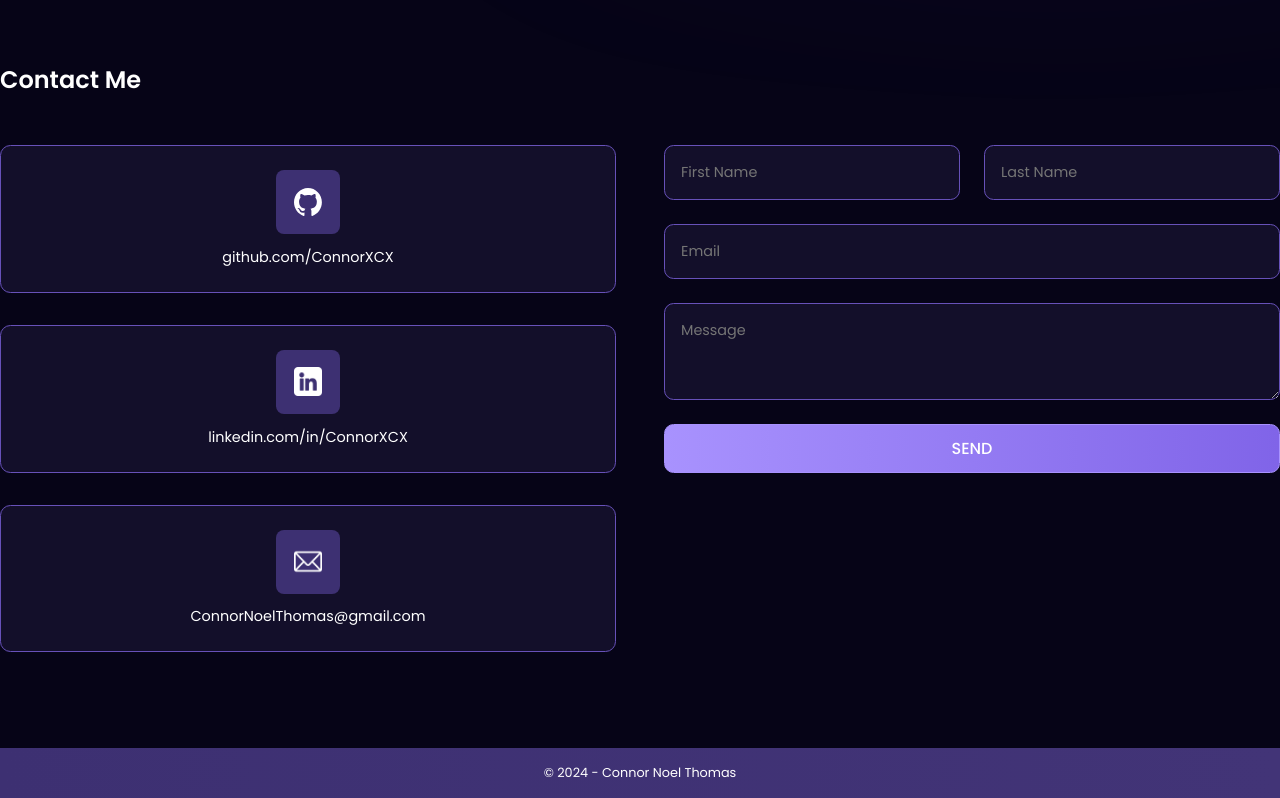
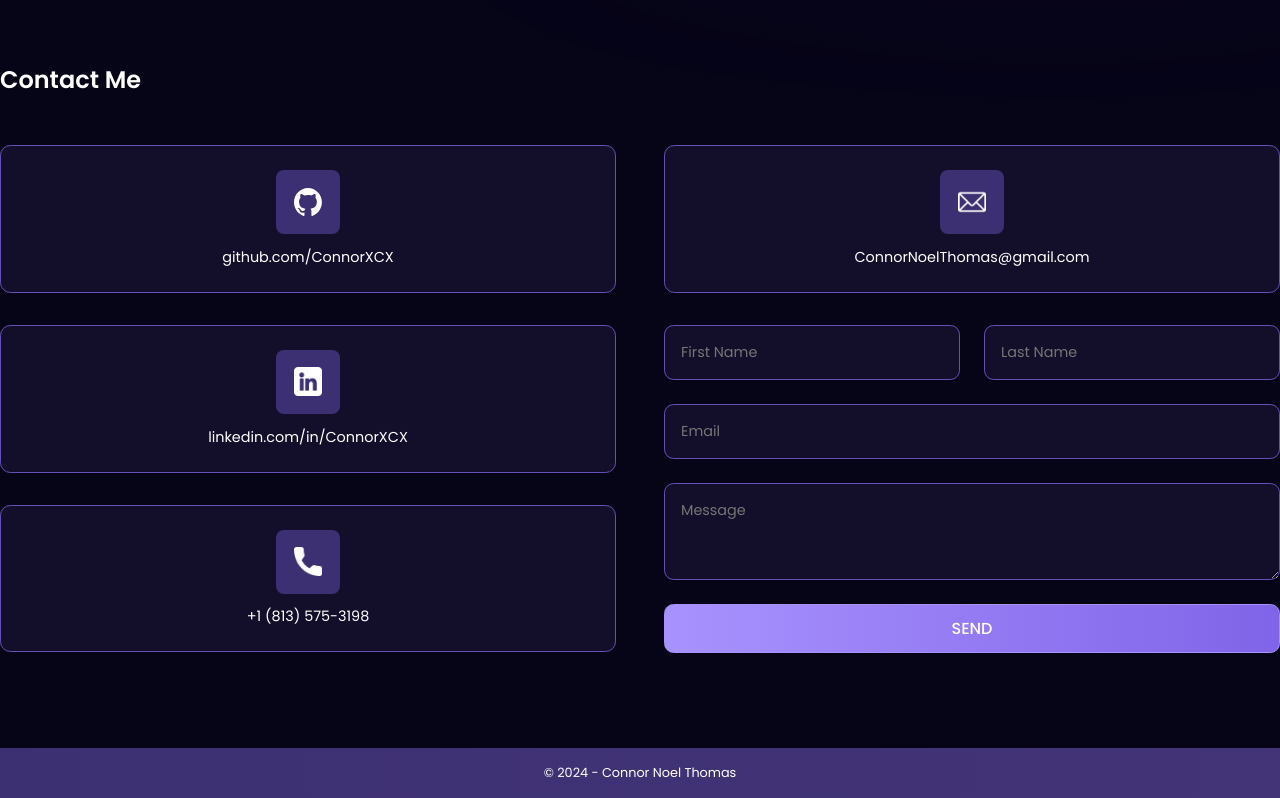
Before and after one commit to ConnorXCX/Portfolio, a React (Vite) app: page / in a window 1280 px wide. Shown: the part 1118-1916 px from the top of the page. Built offline with nearby package versions, Linux system fonts and the light colour scheme.

Commit message:
Update Contact and ContactCard components.

```diff
--- a/src/assets/index.js
+++ b/src/assets/index.js
@@ -1,5 +1,6 @@
 import githubLogo from "./github-logo.svg";
 import linkedInLogo from "./linkedin.png";
-import emailLogo from "./email.png";
+import phone from "./phone.png";
+import email from "./email.png";
 
-export { githubLogo, linkedInLogo, emailLogo };
+export { githubLogo, linkedInLogo, phone, email };
--- a/src/components/Contact.jsx
+++ b/src/components/Contact.jsx
@@ -1,7 +1,7 @@
 import "./Contact.css";
 import ContactCard from "./ContactCard";
 import ContactForm from "./ContactForm";
-import { githubLogo, linkedInLogo, emailLogo } from "../assets";
+import { githubLogo, linkedInLogo, phone, email } from "../assets";
 
 const Contact = () => (
   <section className="contact-container">
@@ -19,13 +19,14 @@ const Contact = () => (
           text="linkedin.com/in/ConnorXCX"
           invert={true}
         />
+        <ContactCard iconUrl={phone} text="+1 (813) 575-3198" invert={true} />
+      </div>
+      <div className="contact-content-column">
         <ContactCard
-          iconUrl={emailLogo}
+          iconUrl={email}
           text="ConnorNoelThomas@gmail.com"
           invert={true}
         />
-      </div>
-      <div className="contact-content-column">
         <ContactForm />
       </div>
     </div>
```
Also changed, not shown: src/assets/phone.png (added).
